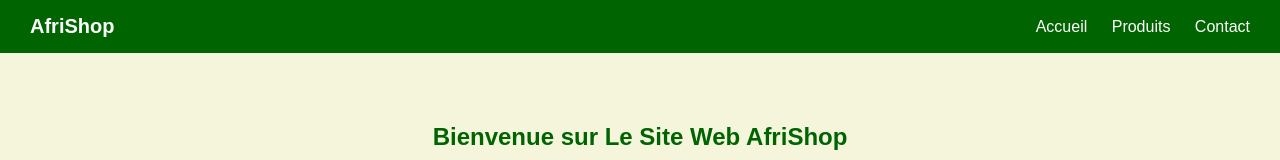
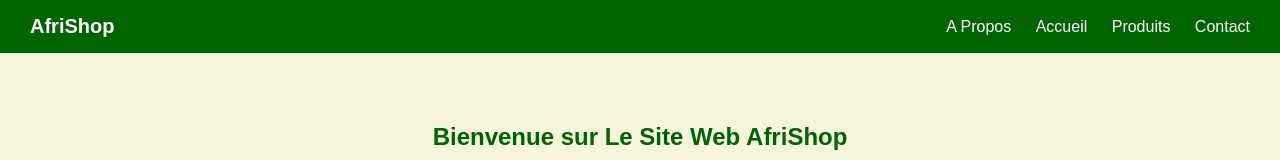
Before and after one commit to AquaEndays/AfriShop, a plain HTML site: page index.html in a window 1280 px wide. Shown: the top 160 px of the page. Drawn offline with Linux system fonts and the light colour scheme.

Commit message:
feat: Ajout de la partie A propos

```diff
--- a/index.html
+++ b/index.html
@@ -10,6 +10,7 @@
   <header>
     <span class="logo">AfriShop</span>
     <nav>
+      <a href="#a propos">A Propos</a>
       <a href="#accueil">Accueil</a>
       <a href="#produits">Produits</a>
       <a href="#contact">Contact</a>
```
